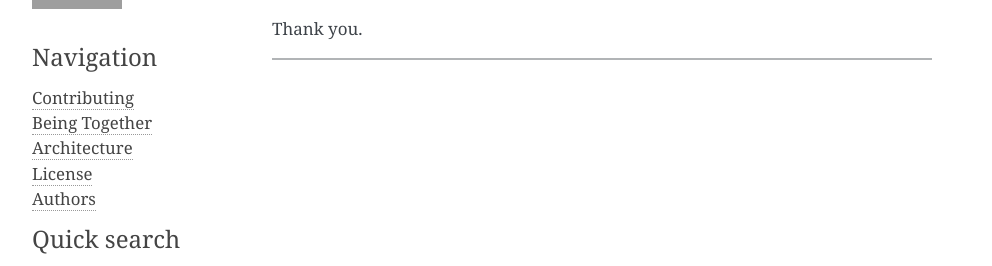
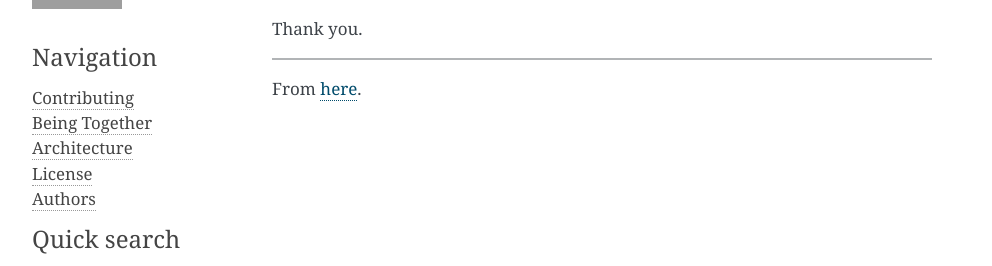
Before and after one commit to ntoll/BFD, a Sphinx documentation site: the page built from docs/code_of_conduct.md, in a window 1280 px wide. Shown: the part 385-651 px from the top of the page, without its empty margins (148-1140 px from the left). Built offline with Sphinx 7.4.7, drawn with Linux system fonts in a browser that asks for light colours; grey boxes are pictures that could not be loaded.

Commit message:
Added link

```diff
--- a/docs/code_of_conduct.md
+++ b/docs/code_of_conduct.md
@@ -17,3 +17,5 @@ Dear friend, please be true to yourself yet kind to others
 Thank you.
 
 ---
+
+From [here](https://github.com/ntoll/being_together).
```
